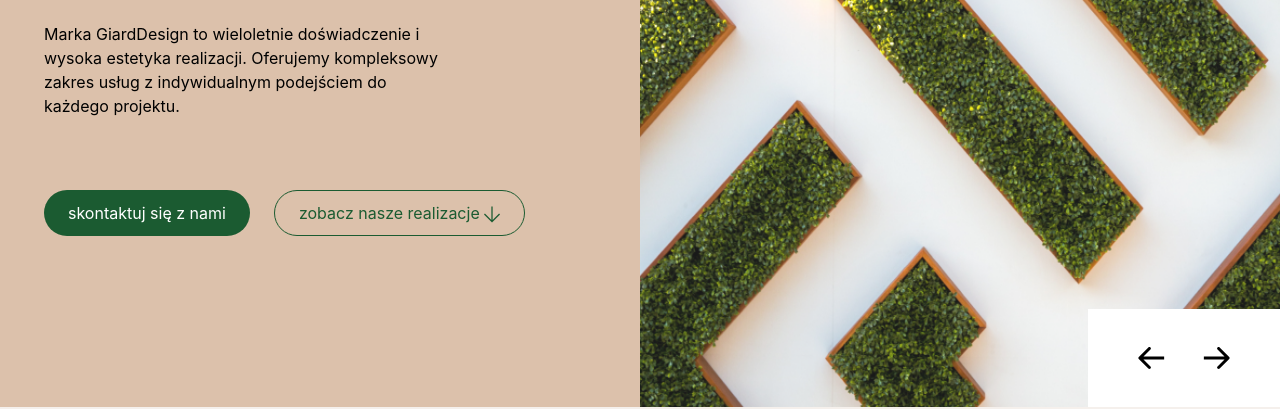
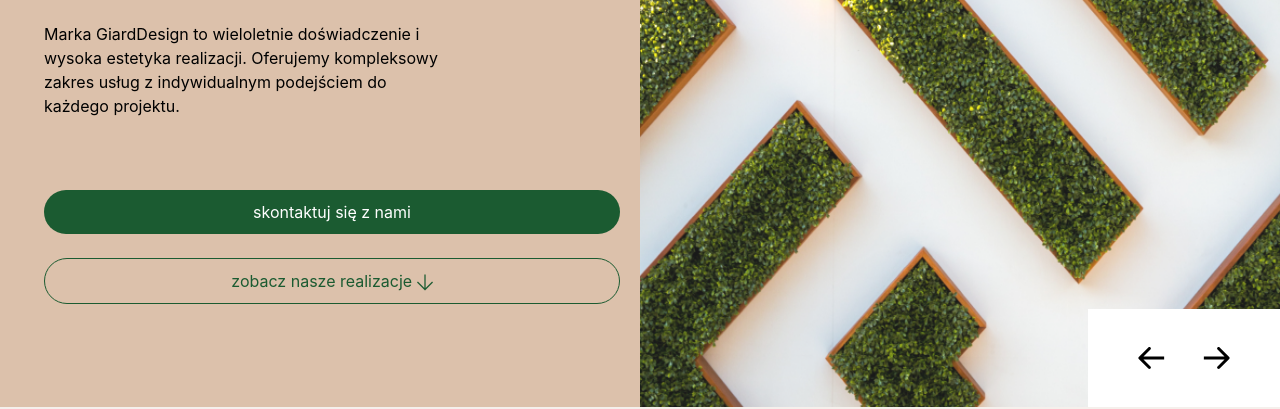
Before and after one commit to Arekk17/giarddesigne, a website built with Vite: page index.html in a window 1280 px wide. Shown: the part 418-827 px from the top of the page. Built offline with nearby package versions, Linux system fonts and the light colour scheme; a script that the page names is missing.

Commit message:
fixed intro

```diff
--- a/index.html
+++ b/index.html
@@ -121,7 +121,9 @@
                     estetyka realizacji. Oferujemy kompleksowy zakres usług z
                     indywidualnym podejściem do każdego projektu.
                   </p>
-                  <div class="slide-buttons">
+                  <div
+                    class="slide-buttons d-flex flex-column flex-md-row flex-lg-column"
+                  >
                     <button class="btn btn-success">
                       skontaktuj się z nami
                     </button>
@@ -158,7 +160,9 @@
                     estetyka realizacji. Oferujemy kompleksowy zakres usług z
                     indywidualnym podejściem do każdego projektu.
                   </p>
-                  <div class="slide-buttons">
+                  <div
+                    class="slide-buttons d-flex flex-column flex-md-row flex-lg-column"
+                  >
                     <button class="btn btn-success">
                       skontaktuj się z nami
                     </button>
@@ -195,7 +199,9 @@
                     estetyka realizacji. Oferujemy kompleksowy zakres usług z
                     indywidualnym podejściem do każdego projektu.
                   </p>
-                  <div class="slide-buttons">
+                  <div
+                    class="slide-buttons d-flex flex-column flex-md-row flex-lg-column"
+                  >
                     <button class="btn btn-success">
                       skontaktuj się z nami
                     </button>
--- a/styles/Intro.css
+++ b/styles/Intro.css
@@ -44,8 +44,6 @@
 
 .slide-buttons {
   margin-top: 20px;
-  display: flex;
-  flex-direction: column;
   gap: 24px;
 }
 
@@ -96,8 +94,6 @@
     width: 50%;
   }
   .slide-text {
-    /* margin-left: 89px; */
-    /* width: 100%; */
     max-width: 600px;
 
   }
@@ -127,15 +123,11 @@
     padding: 20px;
   }
   .slide-buttons {
-    display: flex;
     margin-top: 10px;
-    flex-direction: row;
-    width: auto;
   }
 
   .slide-buttons button {
     padding: 10px 24px;
-    flex-wrap: nowrap;
   }
 
 }
```
